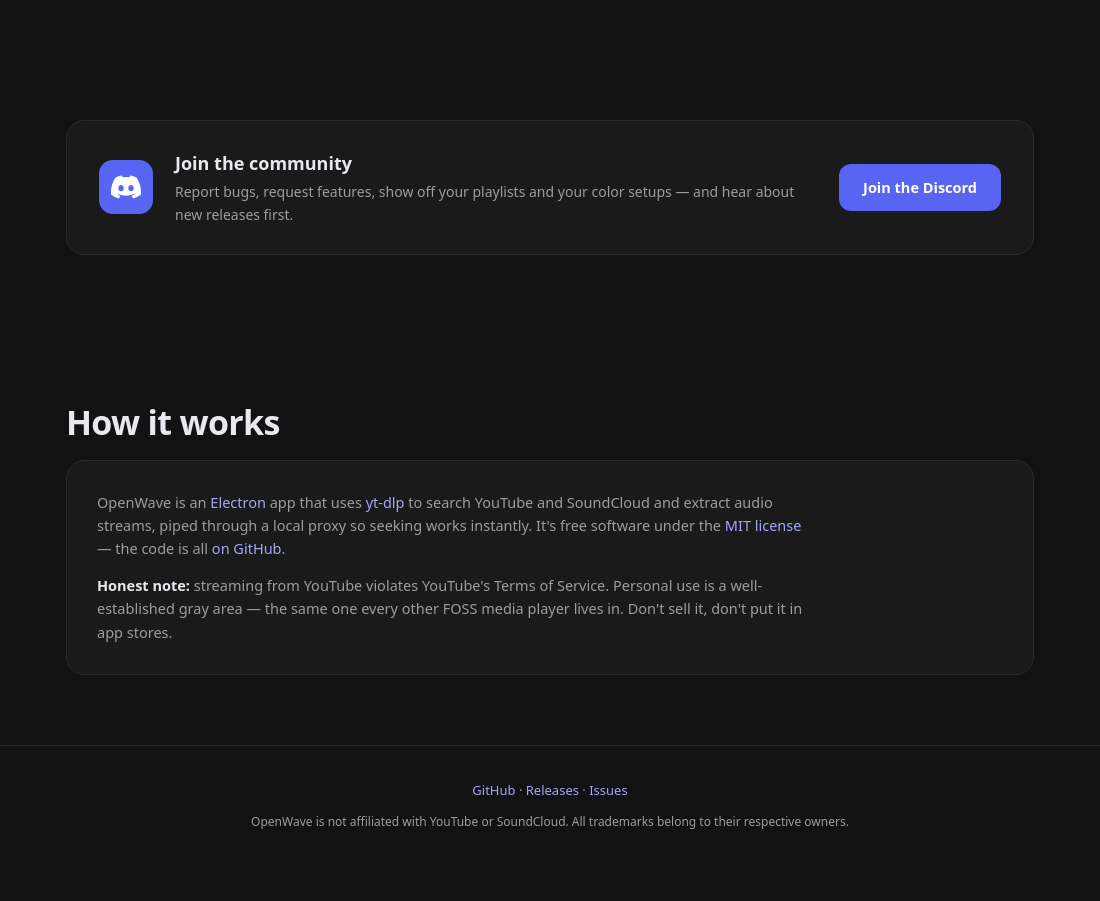
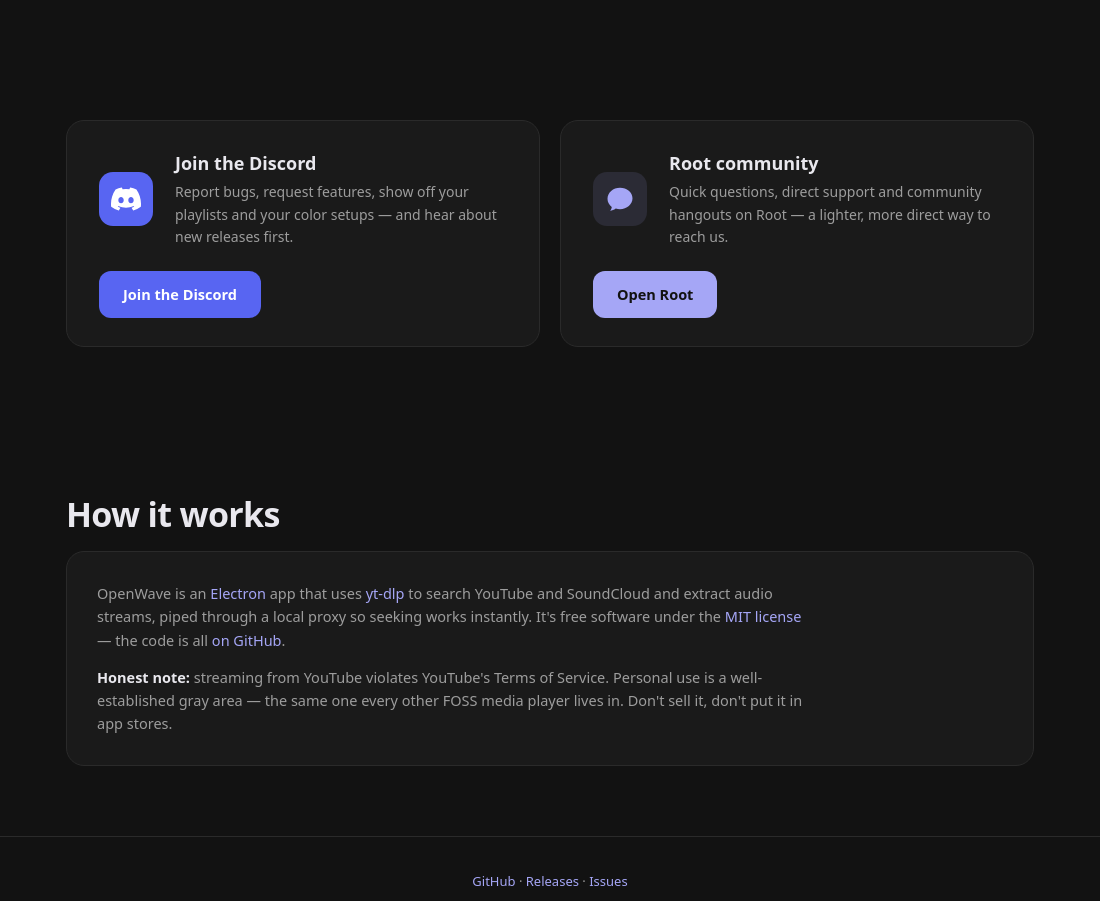
Before and after one commit to molxxt/openwave, an Electron app: page index.html in a window 1100 px wide. Shown: the part 1980-2881 px from the top of the page. Before the commit the page ends 2845 px from the top, so only its background shows below. Drawn offline with Linux system fonts and the light colour scheme.

Commit message:
site: community section with Discord + Root options

```diff
--- a/index.html
+++ b/index.html
@@ -277,6 +277,11 @@
       transition: transform 0.12s, background 0.12s;
     }
     .cc-btn:hover { background: #4752c4; transform: translateY(-2px); text-decoration: none; }
+    .cc-grid { display: grid; grid-template-columns: 1fr 1fr; gap: 20px; }
+    @media (max-width: 860px) { .cc-grid { grid-template-columns: 1fr; } }
+    .cc-root { background: var(--accent-soft); color: var(--accent); }
+    .cc-btn-accent { background: var(--accent); color: #121212; }
+    .cc-btn-accent:hover { background: var(--accent); filter: brightness(1.12); }
     @media (max-width: 640px) { .mk-grid { grid-template-columns: 1fr; } .mk-ctrl span { display: none; } }
   </style>
 </head>
@@ -394,15 +399,28 @@
   </section>
 
   <section id="community">
+    <div class="cc-grid">
       <div class="community-card">
         <div class="cc-icon">
           <svg viewBox="0 0 24 24" aria-hidden="true"><path fill="currentColor" d="M20.317 4.37a19.79 19.79 0 0 0-4.885-1.515.074.074 0 0 0-.079.037c-.21.375-.444.864-.608 1.25a18.27 18.27 0 0 0-5.487 0 12.64 12.64 0 0 0-.617-1.25.077.077 0 0 0-.079-.037A19.736 19.736 0 0 0 3.677 4.37a.07.07 0 0 0-.032.027C.533 9.046-.32 13.58.099 18.057a.082.082 0 0 0 .031.057 19.9 19.9 0 0 0 5.993 3.03.078.078 0 0 0 .084-.028c.462-.63.874-1.295 1.226-1.994a.076.076 0 0 0-.041-.106 13.107 13.107 0 0 1-1.872-.892.077.077 0 0 1-.008-.128c.126-.094.252-.192.372-.291a.074.074 0 0 1 .077-.01c3.928 1.793 8.18 1.793 12.062 0a.074.074 0 0 1 .078.01c.12.099.246.198.373.292a.077.077 0 0 1-.006.127 12.299 12.299 0 0 1-1.873.892.077.077 0 0 0-.041.107c.36.698.772 1.362 1.225 1.993a.076.076 0 0 0 .084.028 19.839 19.839 0 0 0 6.002-3.03.077.077 0 0 0 .032-.054c.5-5.177-.838-9.674-3.549-13.66a.061.061 0 0 0-.031-.03zM8.02 15.33c-1.183 0-2.157-1.085-2.157-2.419 0-1.333.956-2.419 2.157-2.419 1.21 0 2.176 1.096 2.157 2.42 0 1.333-.956 2.418-2.157 2.418zm7.975 0c-1.183 0-2.157-1.085-2.157-2.419 0-1.333.955-2.419 2.157-2.419 1.21 0 2.176 1.096 2.157 2.42 0 1.333-.946 2.418-2.157 2.418z"/></svg>
         </div>
         <div class="cc-text">
-        <h3>Join the community</h3>
+          <h3>Join the Discord</h3>
           <p>Report bugs, request features, show off your playlists and your color setups — and hear about new releases first.</p>
         </div>
         <a class="cc-btn" id="discord-link" href="https://discord.gg/your-invite-code" target="_blank" rel="noopener">Join the Discord</a>
+      </div>
+
+      <div class="community-card">
+        <div class="cc-icon cc-root">
+          <svg viewBox="0 0 24 24" aria-hidden="true"><path fill="currentColor" d="M12 3C6.5 3 2 6.9 2 11.7c0 2.6 1.3 5 3.4 6.6-.1.9-.5 2.2-1.4 3.2 0 0 2.6-.4 4.6-1.9 1 .3 2.2.5 3.4.5 5.5 0 10-3.9 10-8.7S17.5 3 12 3z"/></svg>
+        </div>
+        <div class="cc-text">
+          <h3>Root community</h3>
+          <p>Quick questions, direct support and community hangouts on Root — a lighter, more direct way to reach us.</p>
+        </div>
+        <a class="cc-btn cc-btn-accent" id="root-link" href="https://rootapp.gg/ADKCUErEgQqEXIoVkw7_Nw" target="_blank" rel="noopener">Open Root</a>
+      </div>
     </div>
   </section>
 
```
Lines whose indentation alone changed are shown as unchanged.
